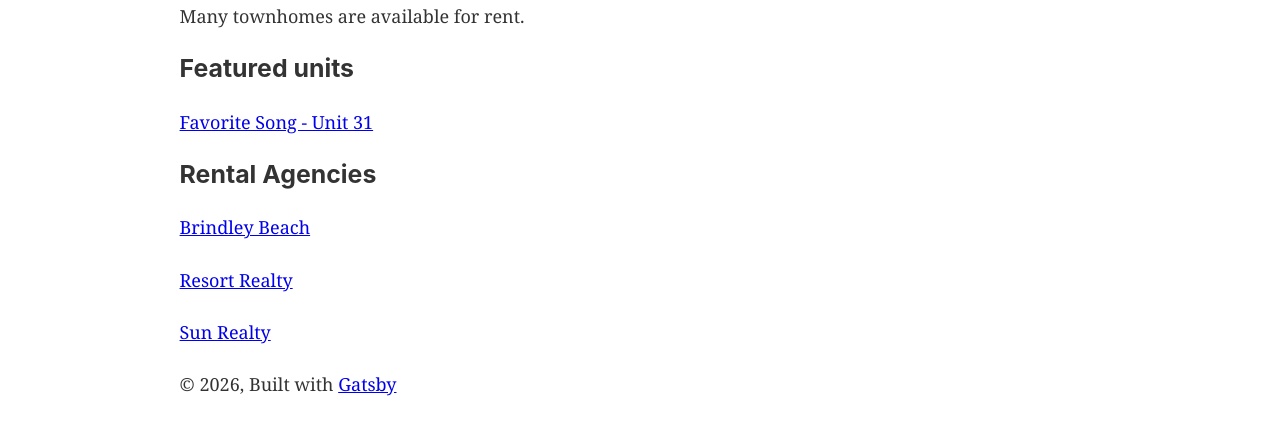
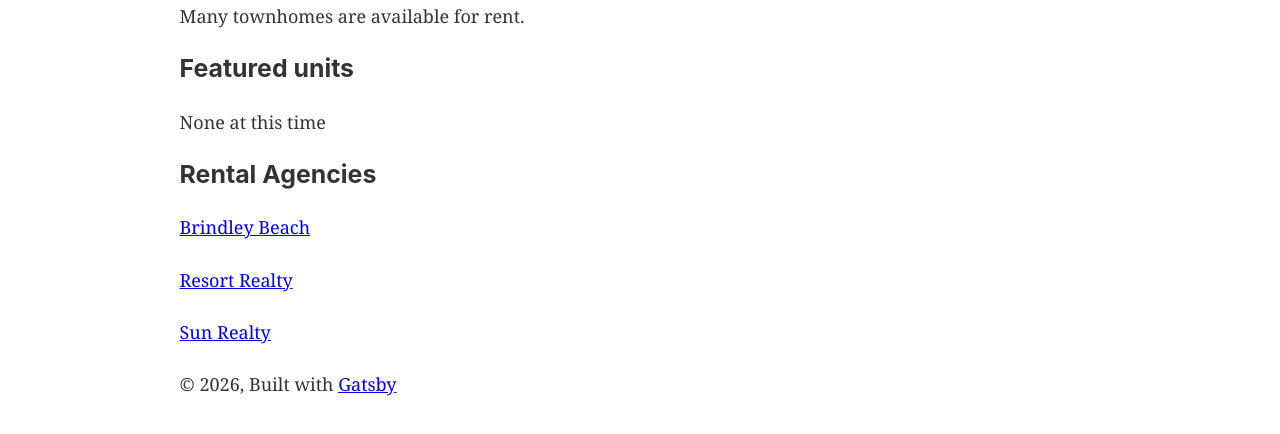
Before and after one commit to georgetownsands/georgetownsands.github.io, a Gatsby site: page /rent in a window 1280 px wide. Shown: the part 258-692 px from the top of the page. Built offline with nearby package versions, Linux system fonts and the light colour scheme; Gatsby itself is replaced by a stand-in of ours.

Commit message:
Update rental availability message
Updated rental information to indicate no available units.

```diff
--- a/src/pages/rent.js
+++ b/src/pages/rent.js
@@ -9,8 +9,7 @@ const Rent = () => (
     <h2>Rent</h2>
     <p>Many townhomes are available for rent.</p>
     <h3>Featured units</h3>
-    <p>
-        <a href="https://www.byowner.com/vacation-rentals-details/townhome/gsnd-31-favorite-song-sat-sat-633129" target="_blank">Favorite Song - Unit 31</a>
+    <p>None at this time
     </p>
     <h3>Rental Agencies</h3>
     <p>
```
